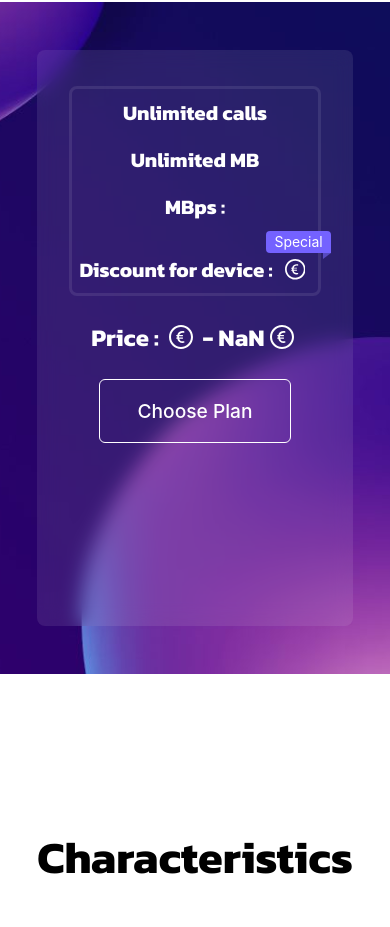
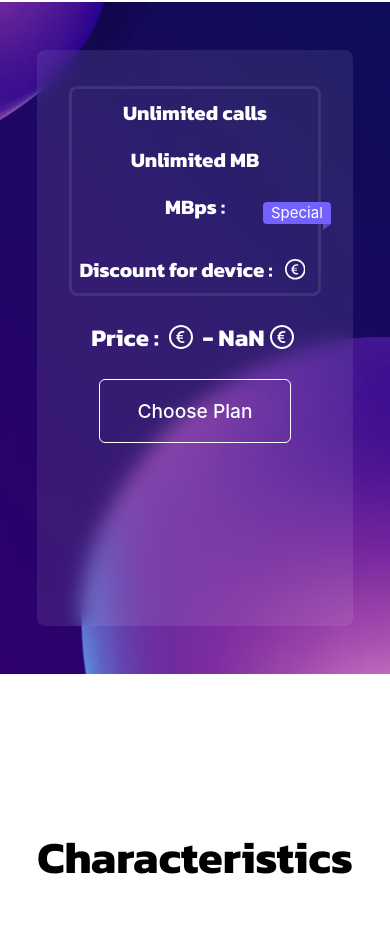
Before and after one commit to MyPersonalProjects-hehe/Z-Gen-client, a React (Vite) app: page /characteristics/1 in a window 390 px wide. Shown: the part 1594-2521 px from the top of the page. Built offline with nearby package versions, Linux system fonts and the light colour scheme; no server answers; a web font is replaced by a local one.

Commit message:
fix ribbon position and size

```diff
--- a/src/components/plans/plan-card/PlanCard.tsx
+++ b/src/components/plans/plan-card/PlanCard.tsx
@@ -53,6 +53,11 @@ function PlanCard({
       theme={{
         token: {
           colorPrimary: 'white',
+        },
+        components: {
+          Badge: {
+            fontSize: 15,
+          },
         },
       }}
     >
--- a/src/components/plans/plan-card/plan-card.scss
+++ b/src/components/plans/plan-card/plan-card.scss
@@ -47,6 +47,10 @@
     position: absolute;
     right: -4.3px;
     bottom: 4.4rem;
+
+    @media (max-width: 700px) {
+      bottom: 6.2rem;
+    }
   }
 
   .euro-icon {
```
